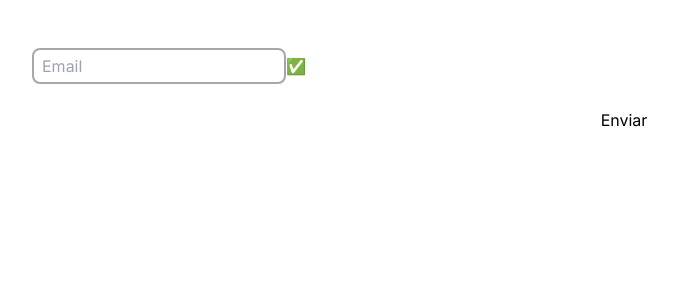
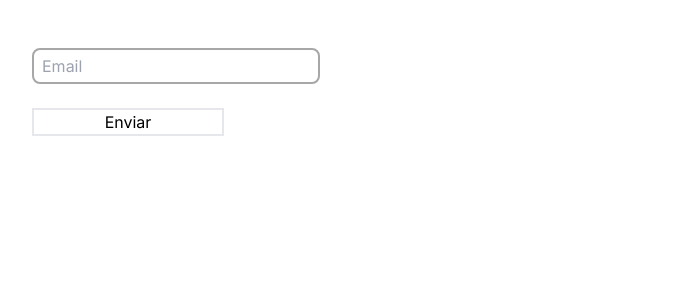
Before and after one commit to No-Country/S11-19-ft-php-next, a Next.js app in the folder client/app/: page /testRoute in a window 1280 px wide. Shown: the top 300 px of the page, without its empty margins (16-694 px from the left). Built offline with nearby package versions, Linux system fonts and the light colour scheme.

Commit message:
valibot parcialmente funcionando

```diff
--- a/client/app/src/app/globals.css
+++ b/client/app/src/app/globals.css
@@ -10,8 +10,6 @@
 	--background-start-rgb: 214, 219, 220;
 	--background-end-rgb: 255, 255, 255;
 }
-
-
 
 @media (prefers-color-scheme: dark) {
 	:root {
--- a/client/app/src/app/testRoute/InputEmail.tsx
+++ b/client/app/src/app/testRoute/InputEmail.tsx
@@ -1,71 +1,90 @@
-'use client'
-import { useState } from "react"
+"use client";
+import { useState } from "react";
+import { email, minLength, object, type Output, parse, string } from 'valibot'
 
-function InputEmail({placeholder}:{placeholder:string}) {
 
-  const [inputValue, setInputValue] = useState('')
-  const [emailError, setEmailError] = useState(false)
-  const [inputBlured, setInputBlured] = useState(false)
-  const [emailValid, setEmailValid] = useState(false)
-  const PASS_REGEX = /^[a-zA-Z0-9!@#$%^&*()_+\-=\[\]{};':"\\|,.<>\/?]{6,8}$/
-  const EMAIL_REGEX = /^\w+([\.-]?\w+)*@\w+([\.-]?\w+)*(\.\w{2,3})+$/
+interface inputemail {
+	placeholder: string;
+}
 
-  const handleChange:React.ChangeEventHandler<HTMLInputElement> = (e) => {
+function InputEmail({ placeholder }: inputemail) {
+	const [inputValue, setInputValue] = useState("");
+	const [inputError, setInputError] = useState(false);
+	const [inputBlured, setInputBlured] = useState(false);
+	const [inputValid, setInputValid] = useState(false);
+
+	const LoginSchema = object({
+		email: string([email()]),
+		password: string([minLength(8)]),
+	});
+
+	const PASS_REGEX = /^[a-zA-Z0-9!@#$%^&*()_+\-=\[\]{};':"\\|,.<>\/?]{6,8}$/;
+	const EMAIL_REGEX = /^\w+([\.-]?\w+)*@\w+([\.-]?\w+)*(\.\w{2,4})+$/;
+
+	const handleChange: React.ChangeEventHandler<HTMLInputElement> = (e) => {
+		e.preventDefault();
+		setInputValue(e.target.value);
+		/* const testEmail = EMAIL_REGEX.test(e.target.value); */
+		try{
+			const testEmail = parse(LoginSchema, { email: inputValue, password: '45631lkjihi' });
+			if (!testEmail && inputBlured) {
+				setInputError(true);
+				setInputValid(false)
+			}
+			if (!testEmail) {
+				setInputValid(false)
+			}
+			if (testEmail) {
+				setInputError(false);
+				console.log("inputValid");
+				setInputValid(true)
+			}
+		}catch(err){
+			console.log("err en handleChange",err)
+		}
+	};
+	const handleBlur: React.ChangeEventHandler<HTMLInputElement> = (e) => {
 		e.preventDefault()
-    setInputValue(e.target.value)
-    const testEmail = EMAIL_REGEX.test(e.target.value)
-    if (!testEmail && inputBlured) {
-      setEmailError(true)
-    }
-    if(testEmail) {
-      setEmailError(false)
-      setEmailValid(true)
-      console.log("emailValid")
+		setInputBlured(true);
+		/* const testEmail = EMAIL_REGEX.test(e.target.value); */
+		try {
+			const testEmail = parse(LoginSchema, { email: inputValue, password: '45631lkjihi' });
+			if (!testEmail) {
+				setInputError(true);
 			}
 		}
-  const handleBlur:React.ChangeEventHandler<HTMLInputElement> = (e) => {
-    setInputBlured(true)
-    const testEmail = EMAIL_REGEX.test(e.target.value)
-    if (!testEmail) {
-      setEmailError(true)
+		catch(err){
+			console.log("error en handleBlur:", err)
 		}
-  }
-  console.log("inputBlured: ",inputBlured)
-  console.log(inputValue)
-  console.log("error: ", emailError)
+	};
+	console.log("inputBlured: ", inputBlured);
+	console.log(inputValue);
+	console.log("error: ", inputError);
 	return (
 		<>
-      <div>
+			<div className="flex relative w-72">
 				<input
 					placeholder={placeholder}
 					value={inputValue}
 					onChange={handleChange}
-          required
 					className={
-            emailError?
-            "  border-2 border-[#FF0000] focus:border-[#FF0000] focus:border-[3px] focus:outline-none h-9 rounded-lg px-2"
-            :
-            " border-[#A7A7A7] border-2 focus:border-[#000000] focus:border-[3px] focus:outline-none h-9 rounded-lg px-2"
+						inputError
+							? "relative w-72  border-2 border-[#FF0000] focus:border-[#FF0000] focus:border-[3px] focus:outline-none h-9 rounded-lg px-2"
+							: "relative w-72 border-[#A7A7A7] border-2 focus:border-[#000000] focus:border-[3px] focus:outline-none h-9 rounded-lg px-2"
 					}
 					onBlur={handleBlur}
 				/>
-        <span>
-        ✅
-        </span>
+			{ inputValid? 	<span className="absolute left-[90%] top-[15%] visible">✅</span> : null }
+			{ inputError && inputBlured? <span className="absolute left-[90%] top-[15%] hidden">✅</span> : null }
 			</div>
-      {emailError?
-        <p className="text-[#FF0000] visible" >
+			{inputError ? (
+				<p className="text-[#FF0000] visible">
 					El email ingrasado no es válido
 				</p>
-        :
-        <p className="invisible">
-        El email ingrasado es válido
-        </p>
-
-
+			) : (
+				<p className="invisible">El email ingrasado es válido</p>
+			)}
+		</>
+	);
 }
-
-    </>
-  )
-}
-export default InputEmail
+export default InputEmail;
--- a/client/app/src/app/testRoute/page.tsx
+++ b/client/app/src/app/testRoute/page.tsx
@@ -1,13 +1,17 @@
+"use client"
 import InputEmail from "./InputEmail";
-import './styles.testRoute.css'
+import "./styles.testRoute.css";
 export default function TestRoute() {
-  return(
-    <>
-      <form className="flex flex-col w-full">
-        <InputEmail placeholder="Email" />
-        <button >Enviar</button>
-      </form>
-    </>
 
-  )
+	const handleSubmit = (e:React.SyntheticEvent) => {
+		e.preventDefault();
+	}
+	return (
+		<>
+			<form onSubmit={handleSubmit} className="flex flex-col w-full">
+				<InputEmail placeholder="Email" />
+				<button className="w-48 border-2" type="submit">Enviar</button>
+			</form>
+		</>
+	);
 }
```
Also changed, not shown: client/app/package.json (+4 -4 lines), client/app/src/app/testRoute/layout.tsx (+5 -9 lines), client/app/src/app/testRoute/styles.testRoute.css (line endings or trailing spaces), 1 other file (tests, documents, lock files or other folders). Lines whose indentation alone changed are shown as unchanged.
